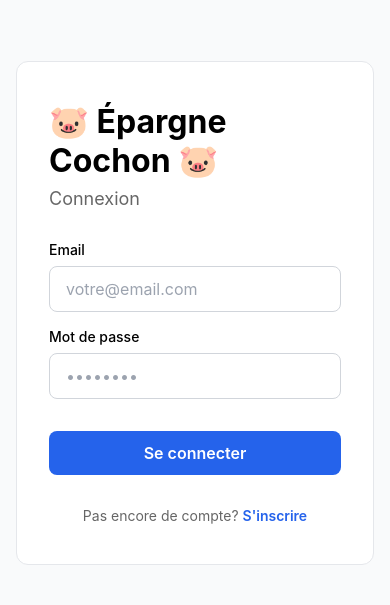
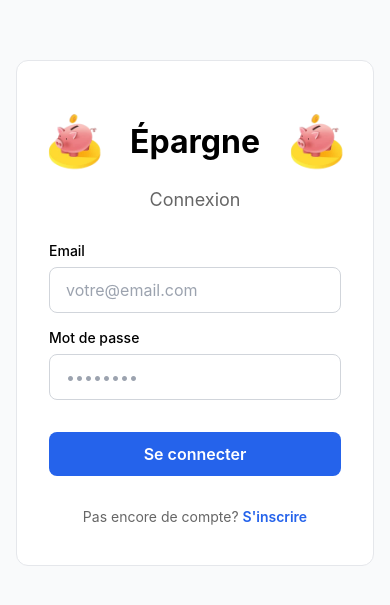
Before and after one commit to ItsCastoor/epargne_cochon, a React Native app: screen /Login in a window 390 px wide. Shown: the part 109-714 px from the top of the page. Built offline with nearby package versions, Linux system fonts and the light colour scheme; no server answers.

Commit message:
feat : ajout d'icône et fix de police d'écriture

```diff
--- a/screens/DashboardScreen.tsx
+++ b/screens/DashboardScreen.tsx
@@ -151,7 +151,7 @@ const DashboardScreen: React.FC<Props> = () => {
             paddingHorizontal: 24,
           }}>
             <Text style={{ color: '#92400e', fontSize: 16, textAlign: 'center' }}>
-              📭 Aucun compte pour le moment\n\nCommencez en créant votre premier compte !
+              📭 Aucun compte pour le moment{'\n\n'}Commencez en créant votre premier compte !
             </Text>
           </View>
         ) : (
--- a/screens/accounts/AccountsListScreen.tsx
+++ b/screens/accounts/AccountsListScreen.tsx
@@ -124,7 +124,7 @@ const AccountsListScreen: React.FC<Props> = () => {
             paddingHorizontal: 24,
           }}>
             <Text style={{ color: '#5b21b6', fontSize: 16, textAlign: 'center', fontWeight: '600' }}>
-              📊 Aucun compte encore\n\nCréez votre premiere épargne !
+              📊 Aucun compte encore{'\n\n'}Créez votre premiere épargne !
             </Text>
           </View>
         ) : (
--- a/screens/auth/LoginScreen.tsx
+++ b/screens/auth/LoginScreen.tsx
@@ -1,5 +1,5 @@
 import React, { useState } from 'react';
-import { View, TextInput, TouchableOpacity, Text, KeyboardAvoidingView, Platform, ScrollView, Alert } from 'react-native';
+import { View, TextInput, TouchableOpacity, Text, KeyboardAvoidingView, Platform, ScrollView, Alert, Image } from 'react-native';
 import { NativeStackScreenProps } from '@react-navigation/native-stack';
 import { useAuth } from '@/lib/AuthContext';
 import { AuthStackParamList } from '@/lib/navigation';
@@ -47,11 +47,15 @@ const LoginScreen: React.FC<Props> = ({ navigation }) => {
             }}
           >
             {/* Header */}
-            <View style={{ marginBottom: 32 }}>
-              <Text style={{ fontSize: 32, fontWeight: 'bold', color: '#000', marginBottom: 8 }}>
-                🐷 Épargne Cochon 🐷
-              </Text>
-              <Text style={{ fontSize: 18, color: '#666' }}>Connexion</Text>
+            <View style={{ marginBottom: 32, alignItems: 'center' }}>
+              <View style={{ flexDirection: 'row', alignItems: 'center', justifyContent: 'center', gap: 16, marginBottom: 8 }}>
+                <Image source={require('@/public/tirelire.png')} style={{ width: 80, height: 80 }} />
+                <View>
+                  <Text style={{ fontSize: 32, fontWeight: 'bold', color: '#000', textAlign: 'center' }}>Épargne</Text>
+                </View>
+                <Image source={require('@/public/tirelire.png')} style={{ width: 80, height: 80 }} />
+              </View>
+              <Text style={{ fontSize: 18, color: '#666', textAlign: 'center' }}>Connexion</Text>
             </View>
 
             {/* Form */}
--- a/screens/auth/RegisterScreen.tsx
+++ b/screens/auth/RegisterScreen.tsx
@@ -1,5 +1,5 @@
 import React, { useState } from 'react';
-import { View, TextInput, TouchableOpacity, Text, KeyboardAvoidingView, Platform, ScrollView, Alert } from 'react-native';
+import { View, TextInput, TouchableOpacity, Text, KeyboardAvoidingView, Platform, ScrollView, Alert, Image } from 'react-native';
 import { NativeStackScreenProps } from '@react-navigation/native-stack';
 import { useAuth } from '@/lib/AuthContext';
 import { AuthStackParamList } from '@/lib/navigation';
@@ -72,12 +72,13 @@ const RegisterScreen: React.FC<Props> = ({ navigation }) => {
             }}
           >
             {/* Header */}
-            <View style={{ marginBottom: 32 }}>
-              <Text style={{ fontSize: 32, fontWeight: 'bold', color: '#000', marginBottom: 8 }}>
-                🐷 Épargne Cochon 🐷
-              </Text>
-              <Text style={{ fontSize: 18, color: '#666' }}>Inscription</Text>
-            </View>
+              <View style={{ flexDirection: 'row', alignItems: 'center', justifyContent: 'center', gap: 16, marginBottom: 8 }}>
+                  <Image source={require('@/public/tirelire.png')} style={{ width: 80, height: 80 }} />
+                  <View>
+                      <Text style={{ fontSize: 32, fontWeight: 'bold', color: '#000', textAlign: 'center' }}>Épargne</Text>
+                  </View>
+                  <Image source={require('@/public/tirelire.png')} style={{ width: 80, height: 80 }} />
+              </View>
 
             {/* Form */}
             <View style={{ gap: 16 }}>
```
Also changed, not shown: public/tirelire.jpg (added), public/tirelire.png (added).
